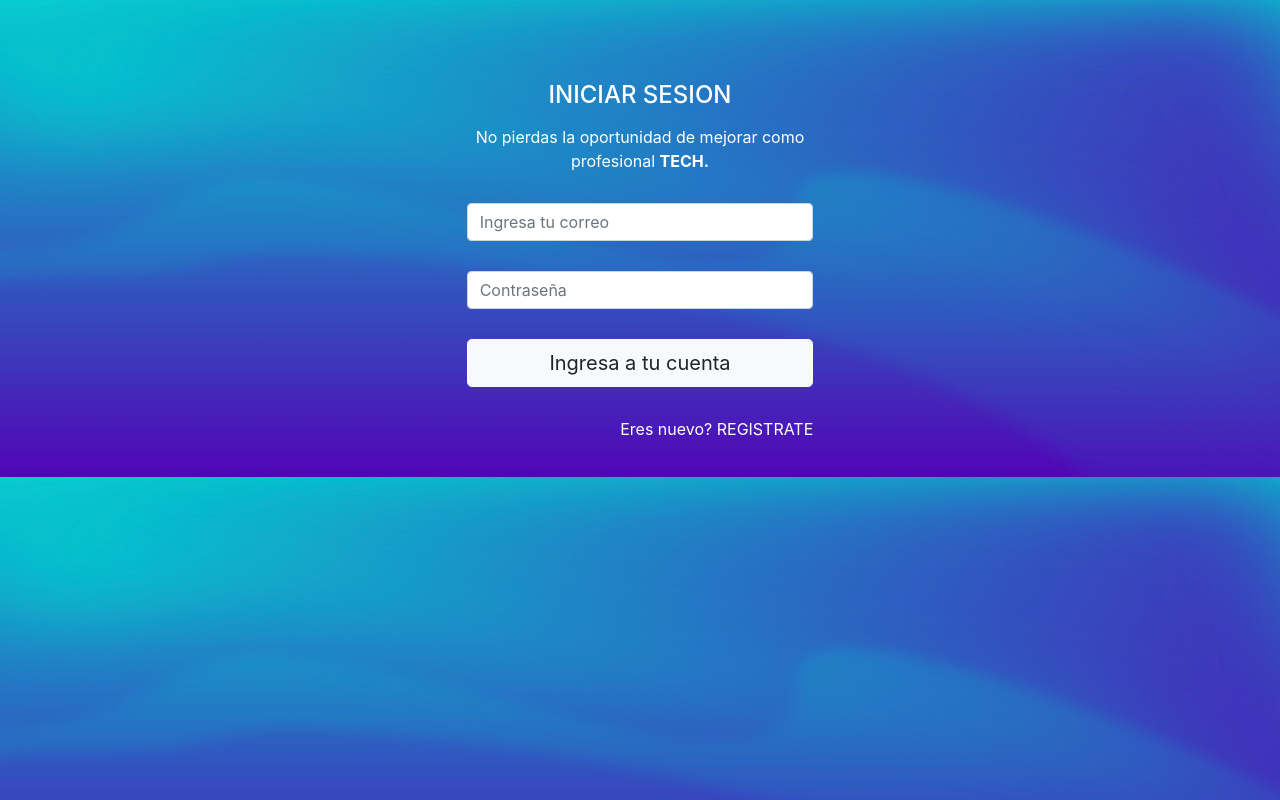
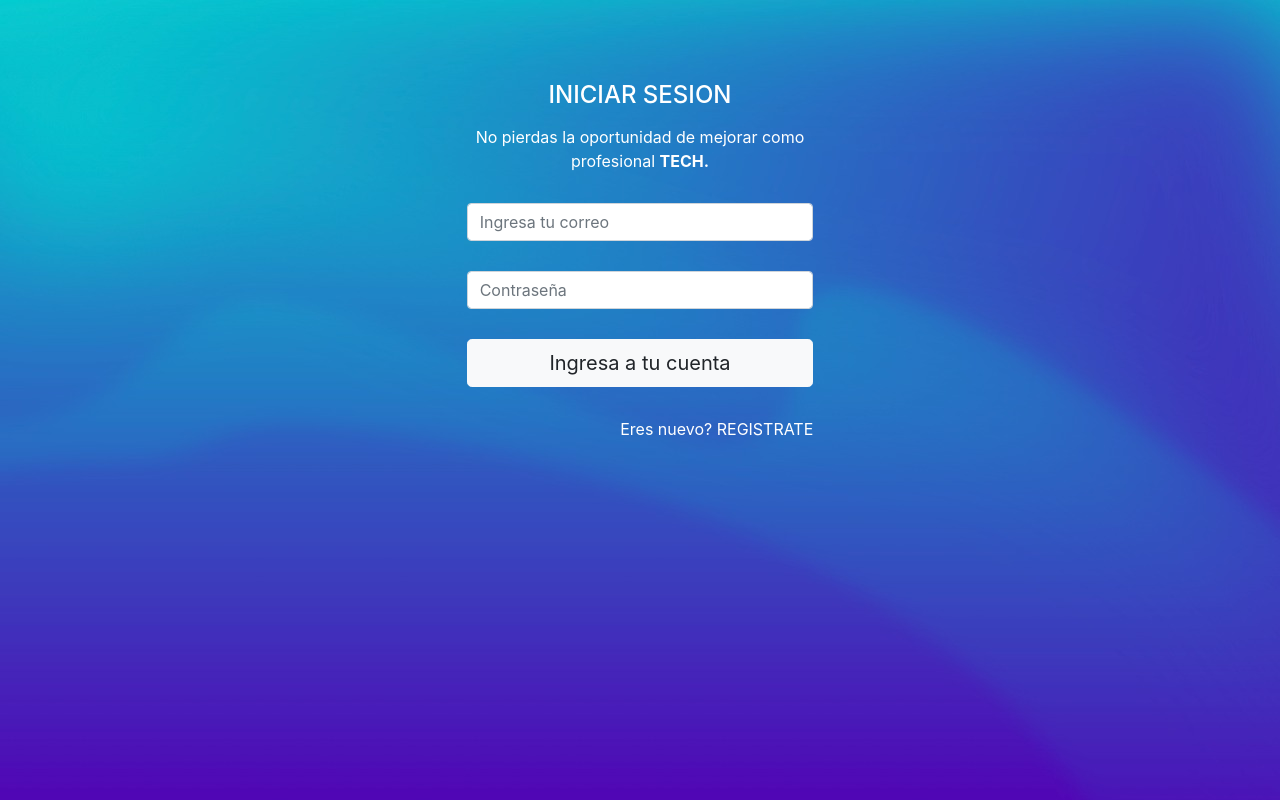
Before and after one commit to mbernedo/hab, a PHP site: page /index.php in a window 1280 px wide. Run offline with PHP 8.4, Linux system fonts and the light colour scheme; some libraries are stand-ins or nearby versions.

Commit message:
Height modified

```diff
--- a/css/style.css
+++ b/css/style.css
@@ -25,6 +25,10 @@ a:hover,
 a:active,
 a:focus {
   color: white;
+}
+
+html{
+  height: 100%;
 }
 
 .centrado {
--- a/js/home.js
+++ b/js/home.js
@@ -12,7 +12,7 @@ const getAllCustomerInfo = () => {
   axios
     .get(url + "/customers/me", { headers: { Authorization: token } })
     .then(response => {
-      if (response.data.skills.length === 0) {
+      if (!response.data.skills) {
         window.location.href = "skills.html"
       }
       const name = response.data.name
```
